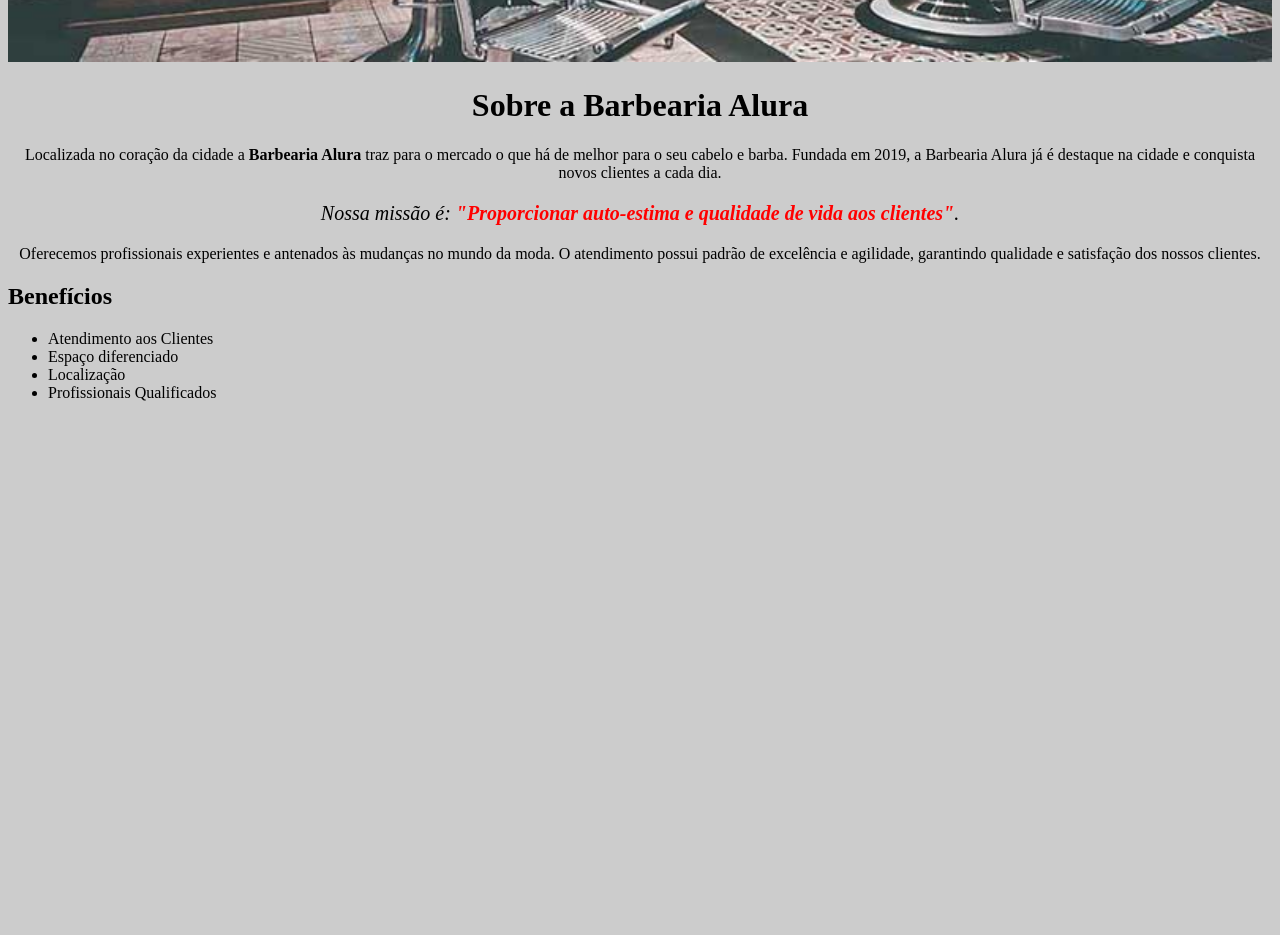
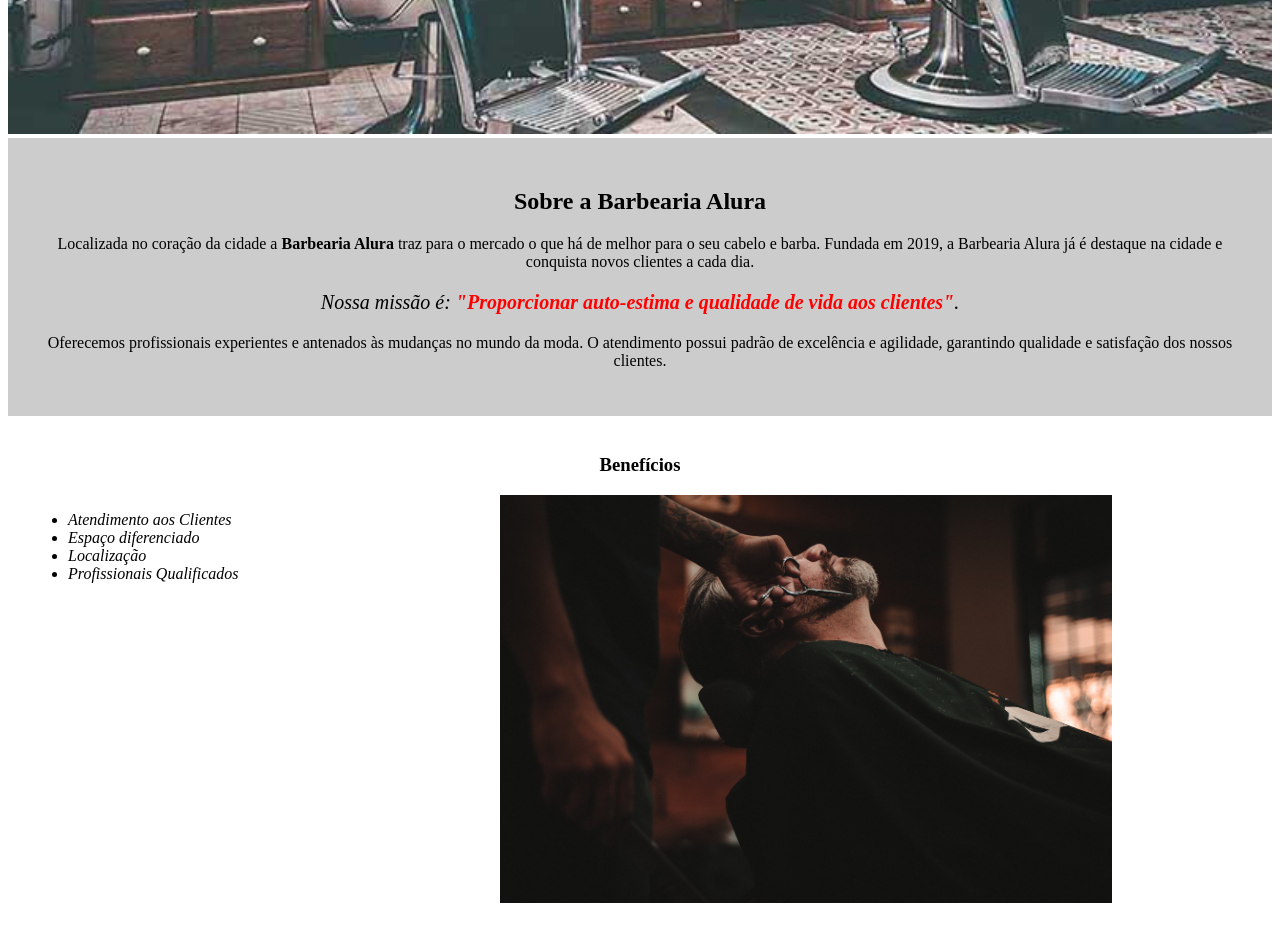
Before and after one commit to brunordgsmrr/MeuAprendizadoAlura, a plain HTML site: page 01.HTML5-CSS3-Parte1/index.html in a window 1280 px wide. Shown: the part 420-1355 px from the top of the page. Before the commit the page ends 838 px from the top, so only its background shows below. Drawn offline with Linux system fonts and the light colour scheme.

Commit message:
Added content

```diff
--- a/01.HTML5-CSS3-Parte1/index.html
+++ b/01.HTML5-CSS3-Parte1/index.html
@@ -6,22 +6,30 @@
 		<link rel="stylesheet" href="style.css">
 	</head>
 	<body>
+		<header>
+			<h1 class="titulo-principal">Barbearia Alura</h1>
+		</header>
 		<img id="banner" src="Imagens/banner.jpg">
-		<h1>Sobre a Barbearia Alura</h1>
+		<div class="principal">
+			<h2 class="titulo-centralizado">Sobre a Barbearia Alura</h2>
 
-		<p>Localizada no coração da cidade a <strong>Barbearia Alura</strong> traz para o mercado o que há de melhor para o seu cabelo e barba. Fundada em 2019, a Barbearia Alura já é destaque na cidade e conquista novos clientes a cada dia.</p>
+			<p>Localizada no coração da cidade a <strong>Barbearia Alura</strong> traz para o mercado o que há de melhor para o seu cabelo e barba. Fundada em 2019, a Barbearia Alura já é destaque na cidade e conquista novos clientes a cada dia.</p>
 
-		<p id="missao"><em>Nossa missão é: <strong>"Proporcionar auto-estima e qualidade de vida aos clientes"</strong>.</em></p>
+			<p id="missao"><em>Nossa missão é: <strong>"Proporcionar auto-estima e qualidade de vida aos clientes"</strong>.</em></p>
 
-		<p>Oferecemos profissionais experientes e antenados às mudanças no mundo da moda. O atendimento possui padrão de excelência e agilidade, garantindo qualidade e satisfação dos nossos clientes.</p>
+			<p>Oferecemos profissionais experientes e antenados às mudanças no mundo da moda. O atendimento possui padrão de excelência e agilidade, garantindo qualidade e satisfação dos nossos clientes.</p>
+		</div>
 
-		<h2>Benefícios</h2>
+		<div class="beneficios">
+			<h3 class="titulo-centralizado">Benefícios</h3>
+			<ul>
+				<li class="itens">Atendimento aos Clientes</li>
+				<li class="itens">Espaço diferenciado</li>
+				<li class="itens">Localização</li>
+				<li class="itens">Profissionais Qualificados</li>
+			</ul>
 
-		<ul>
-			<li>Atendimento aos Clientes</li>
-			<li>Espaço diferenciado</li>
-			<li>Localização</li>
-			<li>Profissionais Qualificados</li>
-		</ul>
+			<img src="Imagens/beneficios.jpg" class="imagembeneficios">
+		</div>
 	</body>
 </html>
--- a/01.HTML5-CSS3-Parte1/style.css
+++ b/01.HTML5-CSS3-Parte1/style.css
@@ -1,12 +1,21 @@
 body {
-	background: #cccccc;
+
 }
 
 #banner {
 	width: 100%;
 }
 
-h1 {
+.principal{
+	background: #cccccc;
+	padding: 30px;
+}
+
+.titulo-principal {
+	padding-left: 20px;
+}
+
+.titulo-centralizado {
 	text-align: center;
 }
 
@@ -21,3 +30,27 @@ p {
 em strong {
 	color: #ff0000;
 }
+
+.itens {
+	font-style: italic;
+}
+
+.beneficios{
+	background: #ffffff;
+	padding: 20px;
+}
+
+h2{
+	text-align: center;
+}
+
+ul {
+	display: inline-block;
+	vertical-align: top;
+	width: 20%;
+	margin-right: 15%;
+}
+
+.imagembeneficios{
+	width: 50%;
+}
```
Also changed, not shown: 01.HTML5-CSS3-Parte1/Imagens/beneficios.jpg (added), 5 other files.
